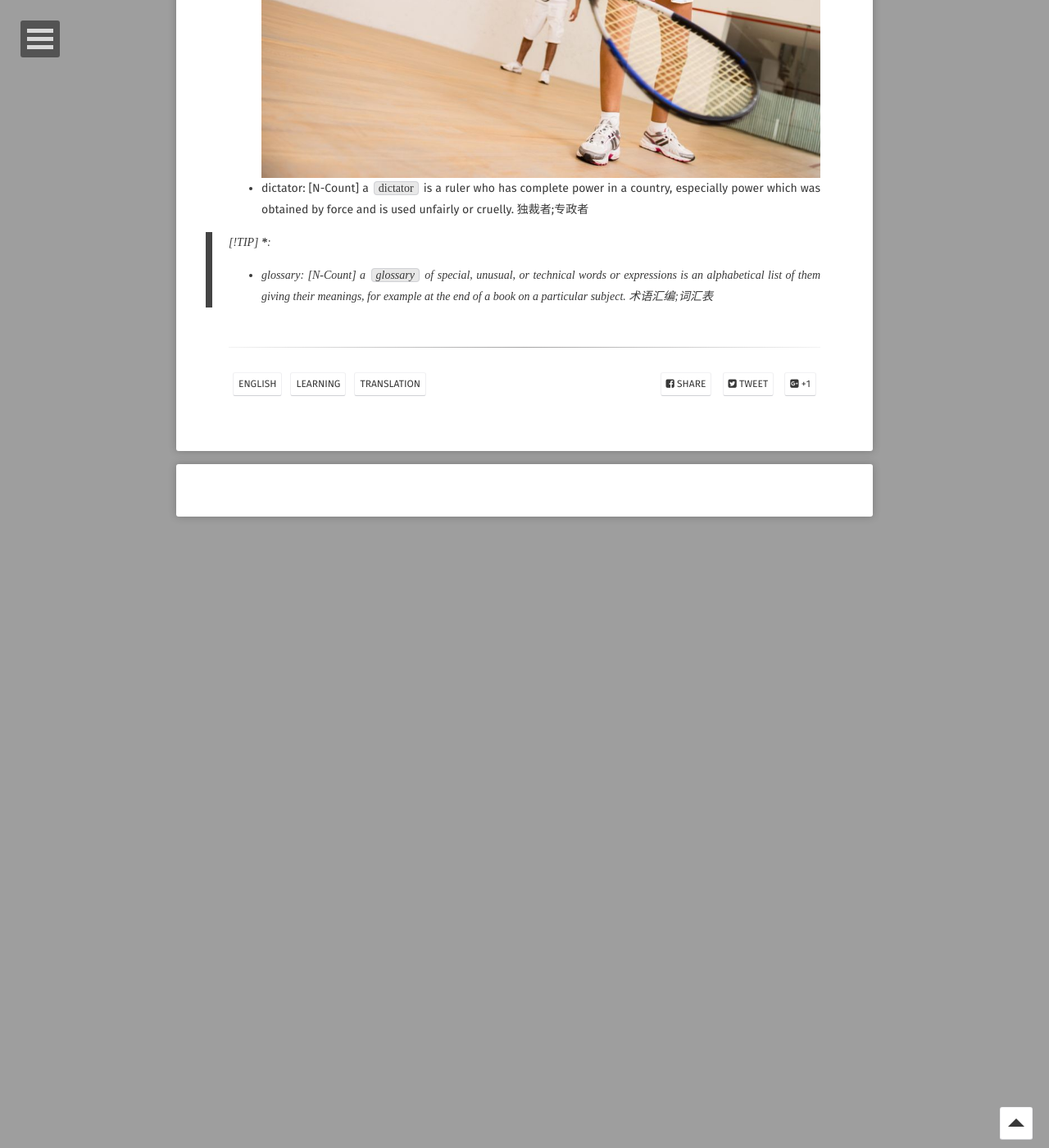
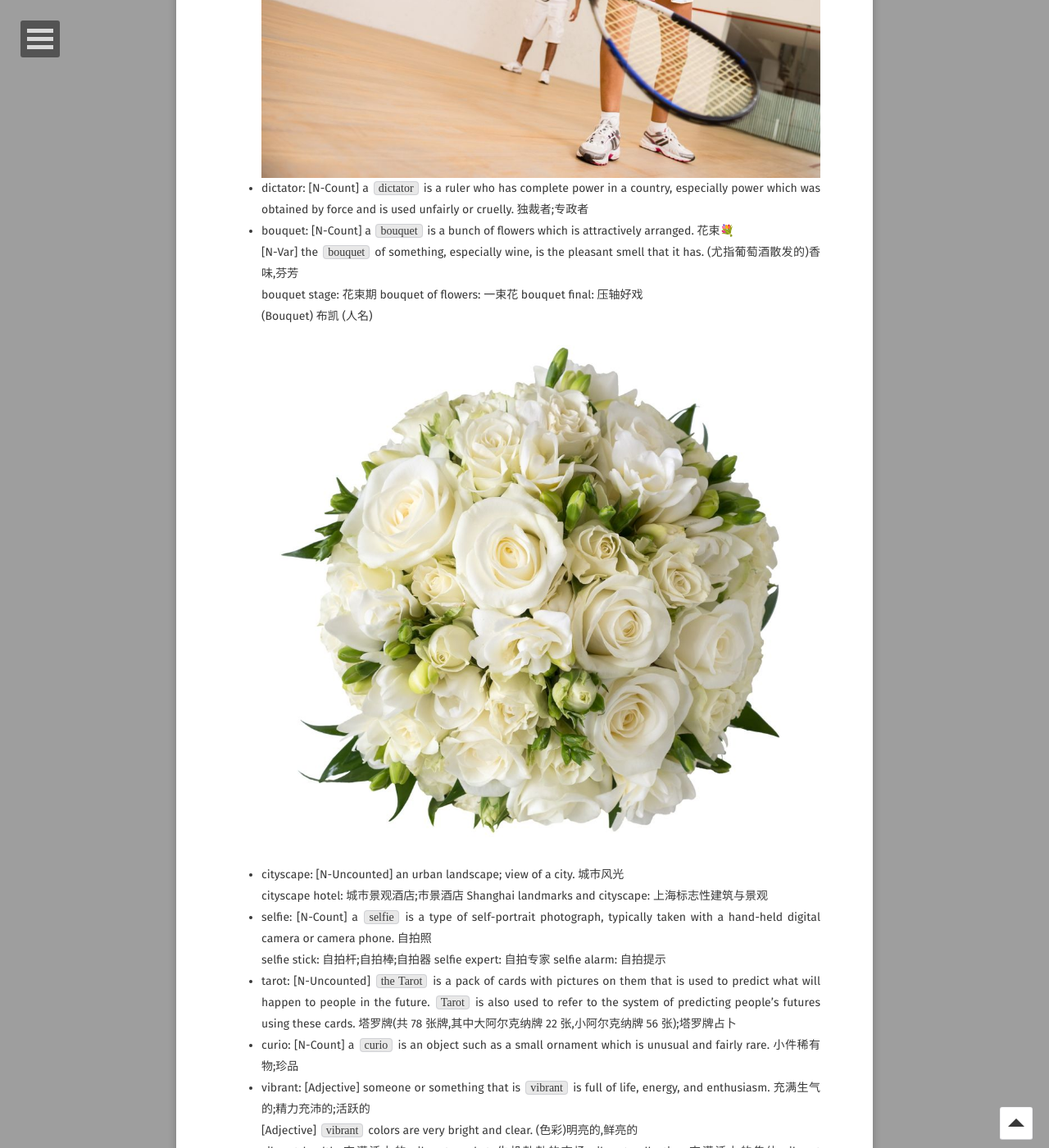
Before and after one commit to WebPavel/WebPavel.github.io, a Jekyll site: the page built from _posts/2026-10-14-daily-English-learning-(Part-2).md, in a window 1280 px wide and 1400 px high, scrolled down 59094 px. Shown: the whole window at 82% size. Built offline with Jekyll 4.4.1, drawn with Linux system fonts in a browser that asks for light colours; some web fonts are replaced; comment, search, counter and statistics services are not loaded; before the commit the page ends 59724 px from its top, so only the background shows below that; some of the changed text lies outside the part shown.

Commit message:
feat: updates on daily English learning (Part 2)

```diff
--- a/_posts/2026-10-14-daily-English-learning-(Part-2).md
+++ b/_posts/2026-10-14-daily-English-learning-(Part-2).md
@@ -988,6 +988,20 @@ learned from [ChatGPT](https://chatgpt.com/) in Singapore.
  [N-Var] a `squash` is one of a family of vegetables that have thick skin and soft or firm flesh inside. 番瓜类蔬菜<br/>
  ![squash_137847731.jpg](/assets/tw/squash_137847731.jpg)
 - dictator: [N-Count] a `dictator` is a ruler who has complete power in a country, especially power which was obtained by force and is used unfairly or cruelly. 独裁者;专政者
+- bouquet: [N-Count] a `bouquet` is a bunch of flowers which is attractively arranged. 花束💐<br/>
+ [N-Var] the `bouquet` of something, especially wine, is the pleasant smell that it has. (尤指葡萄酒散发的)香味,芬芳<br/>
+ bouquet stage: 花束期 bouquet of flowers: 一束花 bouquet final: 压轴好戏<br/>
+ (Bouquet) 布凯 (人名)<br/>
+ ![bouquet_313032455.jpg](/assets/tw/bouquet_313032455.jpg)
+- cityscape: [N-Uncounted] an urban landscape; view of a city. 城市风光<br/>
+ cityscape hotel: 城市景观酒店;市景酒店 Shanghai landmarks and cityscape: 上海标志性建筑与景观
+- selfie: [N-Count] a `selfie` is a type of self-portrait photograph, typically taken with a hand-held digital camera or camera phone. 自拍照<br/>
+ selfie stick: 自拍杆;自拍棒;自拍器 selfie expert: 自拍专家 selfie alarm: 自拍提示
+- tarot: [N-Uncounted] `the Tarot` is a pack of cards with pictures on them that is used to predict what will happen to people in the future. `Tarot` is also used to refer to the system of predicting people's futures using these cards. 塔罗牌(共 78 张牌,其中大阿尔克纳牌 22 张,小阿尔克纳牌 56 张);塔罗牌占卜
+- curio: [N-Count] a `curio` is an object such as a small ornament which is unusual and fairly rare. 小件稀有物;珍品
+- vibrant: [Adjective] someone or something that is `vibrant` is full of life, energy, and enthusiasm. 充满生气的;精力充沛的;活跃的<br/>
+ [Adjective] `vibrant` colors are very bright and clear. (色彩)明亮的,鲜亮的<br/>
+ vibrant health: 充满活力的 vibrant market: 生机勃勃的市场 vibrant collective: 充满活力的集体 vibrant analysis: 振动分析
 
 > [!TIP]
 > __*__:
```
Also changed, not shown: assets/tw/bouquet_313032455.jpg (added).
